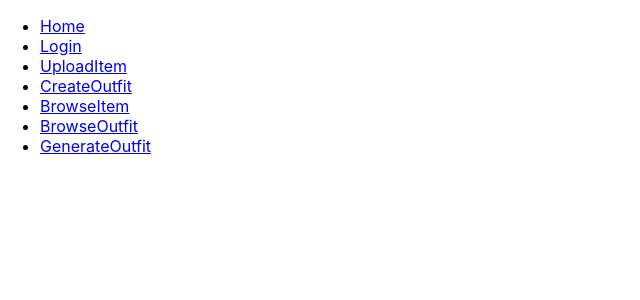
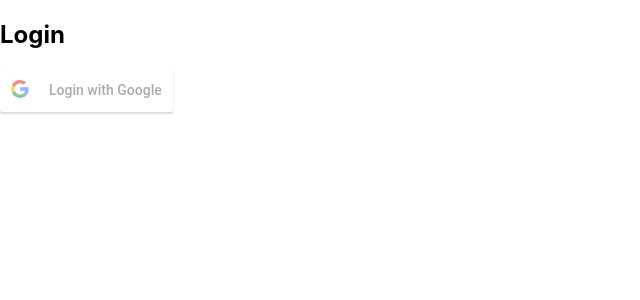
Before and after one commit to dominico25/seng401-project, a React (Create React App) app: page /Login in a window 1280 px wide. Shown: the top 300 px of the page, without its empty margins (0-640 px from the left). Built offline with nearby package versions, Linux system fonts and the light colour scheme.

Commit message:
Shahdad - Added Login portion

```diff
--- a/src/Login.js
+++ b/src/Login.js
@@ -1,13 +1,29 @@
-import { useState } from "react";
-import React from "react";
-import Navigation from './Navigation';
+import React from 'react';
+import { GoogleLogin } from 'react-google-login';
 
-function Login() {
-    return (
-        <header>
-            <Navigation/>
-        </header>
-    );
-}
+const clientId = '89532782253-gsmotckp4f5jcjv3mu1c1k1sk6od2pqa.apps.googleusercontent.com';
+
+const Login = () => {
+  const onSuccess = (response) => {
+    console.log('Login Success:', response.profileObj);
+  };
+
+  const onFailure = (error) => {
+    console.error('Login Failure:', error);
+  };
+
+  return (
+    <div>
+      <h2>Login</h2>
+      <GoogleLogin
+        clientId={clientId}
+        buttonText="Login with Google"
+        onSuccess={onSuccess}
+        onFailure={onFailure}
+        cookiePolicy={'single_host_origin'}
+      />
+    </div>
+  );
+};
 
 export default Login;
```
